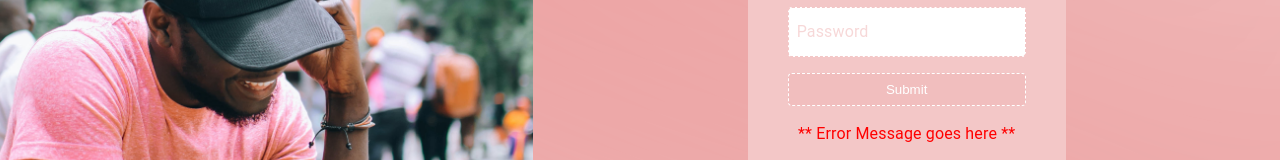
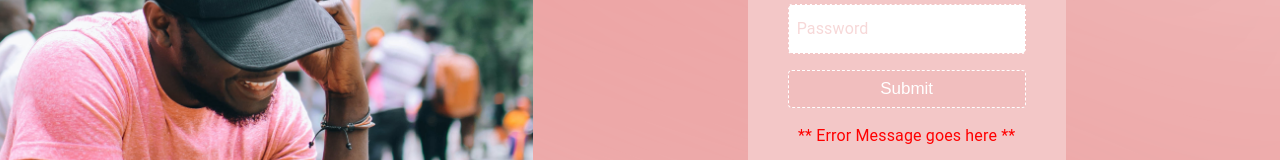
Before and after one commit to seddboi/Messengerer, a React (Vite) app: page /signup in a window 1280 px wide. Shown: the part 438-598 px from the top of the page. Built offline with nearby package versions, Linux system fonts and the light colour scheme.

Commit message:
adjusted submit button

```diff
--- a/src/pages/Signup.jsx
+++ b/src/pages/Signup.jsx
@@ -4,7 +4,7 @@ import { Grid, Box, Button, Typography, TextField, InputBase, ButtonBase } from
 
 export function Signup() {
 	return (
-		<Grid container sx={{ height: '100%' }}>
+		<Grid container sx={{ minHeight: '70vw' }}>
 			<Grid item sm={6} md={6} lg={5}>
 				<Box
 					className="left-half"
@@ -84,7 +84,14 @@ export function Signup() {
 							}}
 						/>
 						<ButtonBase
-							sx={{ color: 'white', backgroundColor: '#f1bebe', border: '1px dashed white', borderRadius: '4px', p: 1 }}
+							sx={{
+								color: 'white',
+								backgroundColor: '#f1bebe',
+								border: '1px dashed white',
+								borderRadius: '4px',
+								p: 1,
+								fontSize: '17px',
+							}}
 						>
 							Submit
 						</ButtonBase>
```
